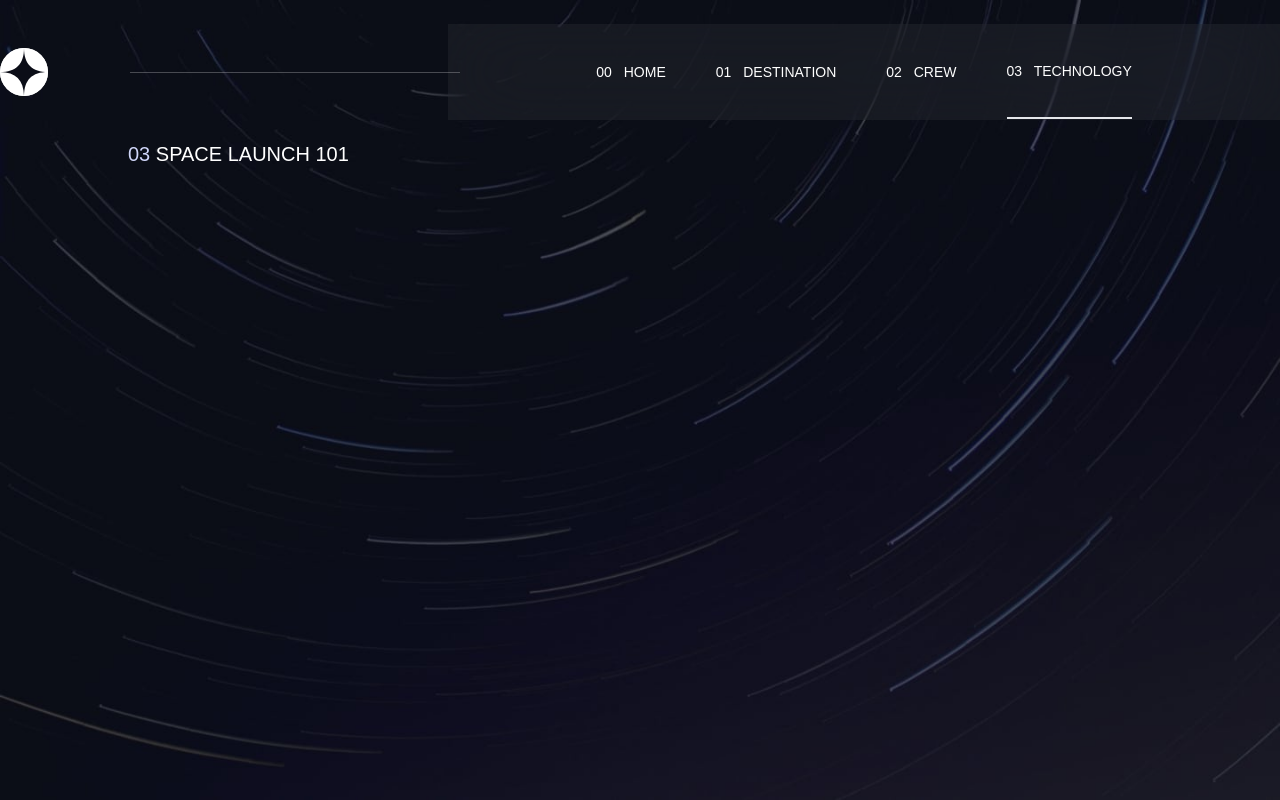
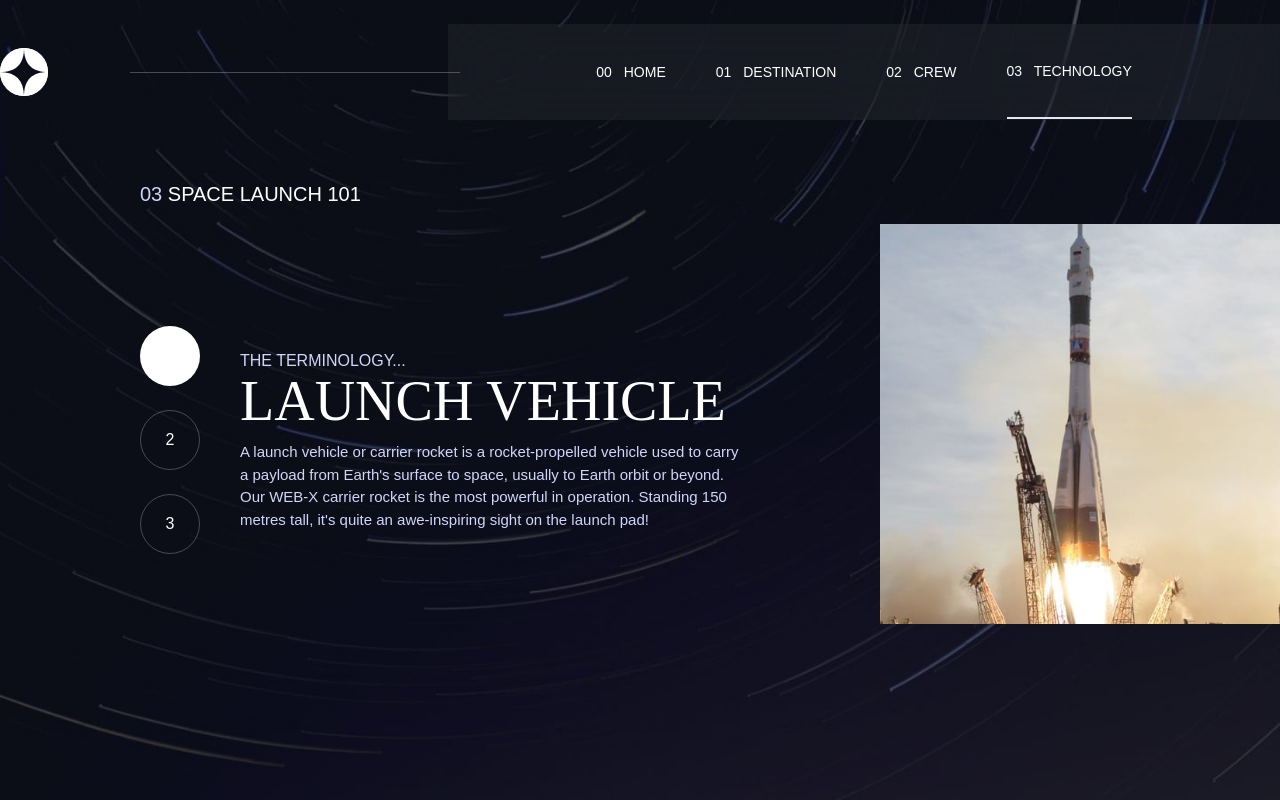
Before and after one commit to HenryAprendo/space-tourism, an Angular app: page /technology in a window 1280 px wide. Built offline with nearby package versions, Linux system fonts and the light colour scheme.

Commit message:
Maquetado y estilos a la pagina de technology

```diff
--- a/src/app/pages/technology/technology.component.html
+++ b/src/app/pages/technology/technology.component.html
@@ -5,23 +5,30 @@
   <app-navbar />
 
   <main>
-    <section class="uppercase max-w-5xl flex flex-col items-center xl:items-start xl:mx-auto">
-      <h2 class="text-white text-base mb-8 md:text-xl md:self-start md:mt-10 md:mb-16 xl:m-0 pt-0">
+    <section class="max-w-3xl flex flex-col items-center xl:items-start xl:max-w-7xl mx-auto xl:pl-32">
+      <h2 class="text-white text-base mb-8 md:text-xl md:self-start md:mt-10 md:mb-16 xl:ml-3 xl:mb-4">
         <span class="text-sky-blue">03</span> SPACE LAUNCH 101
       </h2>
-      <div>
-        <!-- <app-view-container [crewsList]="crews">
-          <ng-container *ngFor="let crew of crews">
-            <ng-template appTemplateRef >
-              <div class="max-w-3xl text-white font-serif text-center xl:text-start">
-                <h3 class="text-base  mb-2 md:text-2xl xl:text-[2rem] xl:mb-4">{{crew.role}}</h3>
-                <h2 class="text-2xl mb-4 md:text-[2.5rem] xl:text-[3.5rem] xl:mb-7">{{crew.name}}</h2>
-                <p class="lowercase first-letter:uppercase max-w-[400px] text-[15px] text-sky-blue font-sans md:text-base xl:text-lg">{{crew.bio}}</p>
-              </div>
-            </ng-template>
-          </ng-container>
-        </app-view-container> -->
-      </div>
+      <article *ngIf="tech() as tech" class="flex flex-col xl:flex-row-reverse xl:justify-between xl:w-full" >
+        <figure class="h-44 w-screen max-w-3xl md:-ml-5 md:h-72 xl:ml-0 xl:w-[400px] xl:h-[400px] xl:flex-shrink-0">
+          <img [src]="tech.images.landscape" alt="banner" class="w-full h-full object-cover xl:hidden" >
+          <img [src]="tech.images.portrait" alt="banner" class="w-full h-full object-cover hidden xl:block" >
+        </figure>
+        <div class="mt-8 px-3 xl:flex xl:items-center xl:gap-x-10">
+          <ul class="flex gap-x-6 justify-center items-center xl:flex-col xl:gap-y-6">
+            <li *ngFor="let item of technologies; index as i"
+              [ngClass]="positionActual === i ? 'bg-white text-black' : '' "
+              class="w-10 h-10 border border-white/25 text-white flex items-center justify-center rounded-full hover:cursor-pointer md:w-[3.75rem] md:h-[3.75rem]"
+              (click)="changeTech(i)"
+            >{{i + 1}}</li>
+          </ul>
+          <div class="mt-8 text-center max-w-sm mx-auto xl:text-start xl:mt-0 xl:mx-0 xl:max-w-[500px]">
+            <h2 class="uppercase text-sm xl:text-base xl:mb-3">The terminology...</h2>
+            <h3 class="uppercase text-2xl font-serif text-white mb-4 xl:text-[3.5rem] xl:mb-6">{{tech.name}}</h3>
+            <p class="text-[15px]">{{tech.description}}</p>
+          </div>
+        </div>
+      </article>
     </section>
   </main>
 </section>
--- a/src/app/pages/technology/technology.component.ts
+++ b/src/app/pages/technology/technology.component.ts
@@ -1,4 +1,4 @@
-import { Component, OnInit, inject } from '@angular/core';
+import { Component, OnInit, WritableSignal, inject, signal } from '@angular/core';
 import { CommonModule } from '@angular/common';
 import { NavbarComponent } from '../../components/shared/navbar/navbar.component';
 import { DataService } from '../../services/data.service';
@@ -17,11 +17,22 @@ export class TechnologyComponent implements OnInit {
 
   technologies:Technology[] = [];
 
+  tech:WritableSignal<Technology|undefined> = signal(undefined);
+
+  positionActual = 0;
+
   ngOnInit(): void {
     this.dataService.getAllTechnoligies()
       .subscribe(data => {
         this.technologies = data;
+        this.tech.set(this.technologies[0]);
       })
   }
 
+  changeTech(index:number){
+    const tech = this.technologies[index];
+    this.tech.set(tech);
+    this.positionActual = index;
+  }
+
 }
```
